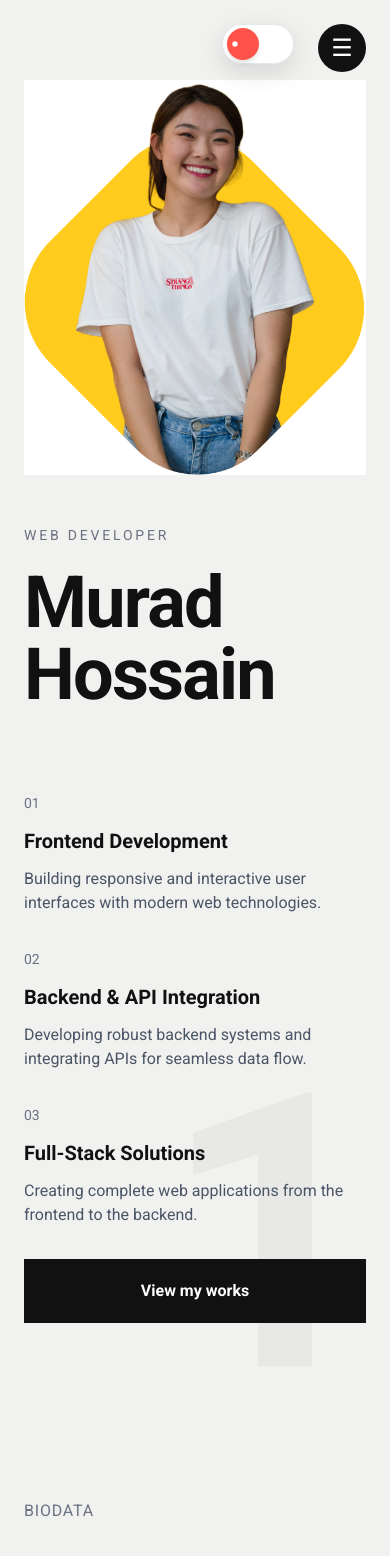
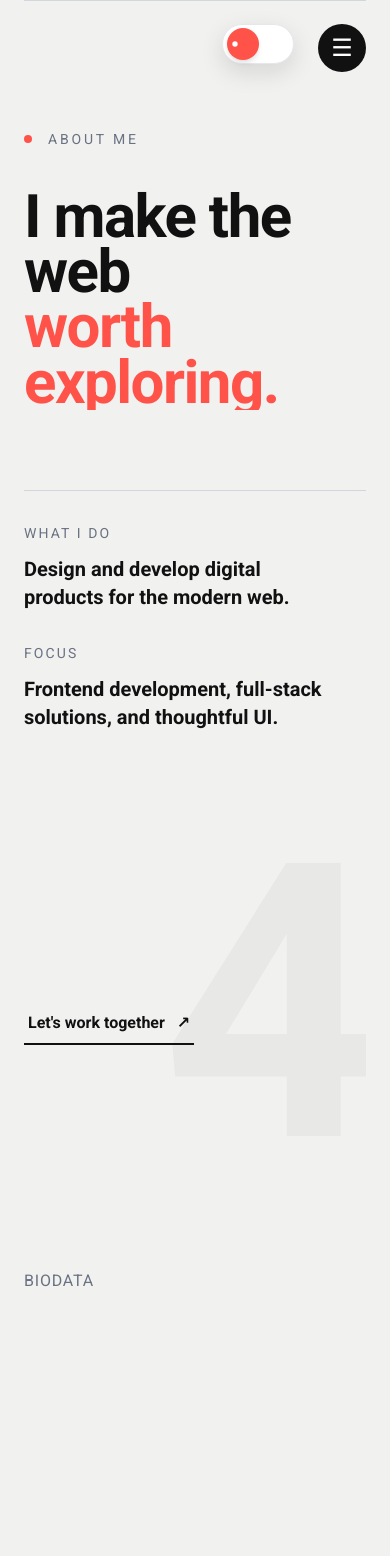
Before and after one commit to qtps/portfolio, a Next.js app: page /about in a window 390 px wide. Shown: the top 1556 px of the page. Built offline with nearby package versions, Linux system fonts and the light colour scheme.

Commit message:
overall performance improve

```diff
--- a/app/about/page.tsx
+++ b/app/about/page.tsx
@@ -1,10 +1,13 @@
-import { about as About } from '../../components/about';
-import { PageShell } from '../../components/page-shell';
+import About from '../../components/About';
+import { Biodata } from '../../components/Biodata';
 
-export default function AboutPage() {
+const page = () => {
   return (
-    <PageShell focusId="about">
+    <div>
       <About />
-    </PageShell>
+      <Biodata />
+    </div>
   );
-}
+};
+
+export default page;
--- a/app/experience/page.tsx
+++ b/app/experience/page.tsx
@@ -1,10 +1,5 @@
 import { ExperienceSection } from '../../components/experience-section';
-import { PageShell } from '../../components/page-shell';
 
 export default function ExperiencePage() {
-  return (
-    <PageShell focusId="experience">
-      <ExperienceSection />
-    </PageShell>
-  );
+  return <ExperienceSection />;
 }
--- a/app/page.tsx
+++ b/app/page.tsx
@@ -1,16 +1,18 @@
-import { about as About } from '../components/about';
 import { ContactSection } from '../components/contact-section';
 import { ExperienceSection } from '../components/experience-section';
 import { HeroSection } from '../components/hero-section';
 import { PortfolioSection } from '../components/portfolio-section';
+import Biodata from '../components/Biodata';
+import About from '../components/About';
 
 export default function Page() {
   return (
     <>
       <HeroSection />
-      <About />
       <ExperienceSection />
       <PortfolioSection />
+      <About />
+      <Biodata />
       <ContactSection />
     </>
   );
--- a/app/portfolio/page.tsx
+++ b/app/portfolio/page.tsx
@@ -1,10 +1,5 @@
 import { PortfolioSection } from '../../components/portfolio-section';
-import { PageShell } from '../../components/page-shell';
 
 export default function PortfolioPage() {
-  return (
-    <PageShell focusId="portfolio">
-      <PortfolioSection />
-    </PageShell>
-  );
+  return <PortfolioSection />;
 }
--- /dev/null
+++ b/components/About.tsx
@@ -0,0 +1,77 @@
+import { AnimatedHeading } from './animations/animated-heading';
+import { AnimatedStagger } from './animations/animated-stagger';
+import { SectionNumber } from './section-number';
+
+const About = () => {
+  return (
+    <section
+      id="about"
+      className="relative overflow-hidden border-t border-gray-300 py-32"
+    >
+      <SectionNumber number="04" />
+      <div className="relative z-10">
+        <AnimatedStagger
+          className="mb-10 flex items-center gap-4 text-sm tracking-[0.2em] text-gray-500 uppercase"
+          animateOnLoad
+        >
+          <span className="bg-coral h-2 w-2 rounded-full" />
+          <span>About me</span>
+        </AnimatedStagger>
+
+        <AnimatedHeading
+          as="h2"
+          className="text-ink max-w-5xl text-6xl leading-[0.92] font-bold tracking-tight md:text-9xl"
+          delay={0.1}
+        >
+          I make the web
+          <br />
+          <span className="text-coral">worth exploring.</span>
+        </AnimatedHeading>
+
+        <div className="mt-20 grid gap-12 border-t border-gray-300 pt-8 md:grid-cols-[0.7fr_1.3fr] md:gap-16">
+          <AnimatedStagger className="space-y-8" delay={0.2}>
+            <div>
+              <p className="text-sm tracking-[0.15em] text-gray-500 uppercase">
+                What I do
+              </p>
+              <p className="text-ink mt-3 max-w-xs text-xl leading-7 font-bold">
+                Design and develop digital products for the modern web.
+              </p>
+            </div>
+            <div>
+              <p className="text-sm tracking-[0.15em] text-gray-500 uppercase">
+                Focus
+              </p>
+              <p className="text-ink mt-3 max-w-xs text-xl leading-7 font-bold">
+                Frontend development, full-stack solutions, and thoughtful UI.
+              </p>
+            </div>
+          </AnimatedStagger>
+
+          <div>
+            <AnimatedHeading
+              as="p"
+              className="max-w-2xl text-xl leading-8 text-gray-600 md:text-2xl md:leading-9"
+              delay={0.25}
+            >
+              I help turn complex ideas into clear, responsive, and reliable web
+              experiences. From the first component to the final interaction, I
+              care about the details that make a product feel simple and natural
+              to use.
+            </AnimatedHeading>
+            <AnimatedStagger className="mt-10" delay={0.35} animateOnLoad>
+              <a
+                href="/contact"
+                className="text-ink border-ink hover:bg-ink inline-flex border-b-2 px-1 pb-2 font-bold transition-colors hover:text-white"
+              >
+                Let&apos;s work together <span className="ml-3">↗</span>
+              </a>
+            </AnimatedStagger>
+          </div>
+        </div>
+      </div>
+    </section>
+  );
+};
+
+export default About;
--- a/components/about.tsx
+++ b/components/Biodata.tsx
@@ -1,3 +1,6 @@
+import { AnimatedStagger } from './animations/animated-stagger';
+import { SectionNumber } from './section-number';
+
 type BiodataItem = {
   period: string;
   title: string;
@@ -95,19 +98,19 @@ function BiodataColumn({
   );
 }
 
-export function about() {
+export function Biodata() {
   return (
     <div className="pt-24 md:pt-32">
       <h2 className="pb-4 tracking-wider text-gray-500">BIODATA</h2>
       <div className="relative z-10 grid gap-20 md:grid-cols-2 md:gap-x-16 md:gap-y-24">
+        <SectionNumber number="05" />
         <BiodataColumn title="Education" items={education} />
         <BiodataColumn title="Experience" items={experience} />
         <BiodataColumn title="Interests" items={interests} />
         <BiodataColumn title="References" items={references} />
-        <SectionNumber number="02" />
       </div>
     </div>
   );
 }
-import { AnimatedStagger } from './animations/animated-stagger';
-import { SectionNumber } from './section-number';
+
+export default Biodata;
--- a/components/contact-section.tsx
+++ b/components/contact-section.tsx
@@ -153,14 +153,14 @@ export function ContactSection() {
 
   return (
     <section id="contact" className="relative overflow-hidden py-28">
-      <SectionNumber number="05" />
+      <SectionNumber number="06" />
       <div className="relative z-10">
         <SectionTitle eyebrow="Personal Info" title="Contact Me">
           Have a project in mind? Let&apos;s talk about how we can make it
           happen.
         </SectionTitle>
 
-        <AnimatedStagger className="reveal mt-12 grid gap-16 md:grid-cols-2">
+        <div className="reveal mt-12 grid gap-16 md:grid-cols-2">
           {/* Left Side: FAQ Section */}
           <div>
             <AnimatedStagger stagger={0.12}>
@@ -186,13 +186,19 @@ export function ContactSection() {
 
           {/* Right Side: Contact Form Section */}
           <div>
+            <AnimatedStagger>
               <h3 className="text-ink text-3xl leading-tight font-bold">
                 Feel free to send me a message or any word of appreciation.
               </h3>
+            </AnimatedStagger>
 
-            <form
-              onSubmit={submitContactForm}
-              className="mt-8 flex flex-col gap-4"
+            <form onSubmit={submitContactForm} className="mt-8">
+              <AnimatedStagger
+                className="flex flex-col gap-4"
+                delay={0.1}
+                stagger={0.1}
+                duration={0.55}
+                distance={20}
               >
                 <div>
                   <label htmlFor="contact-name" className="sr-only">
@@ -233,14 +239,17 @@ export function ContactSection() {
                     required
                   />
                 </div>
-
+                <div>
                   <button
                     type="submit"
                     disabled={isSubmitting}
-                className="w-full rounded-sm bg-[#1e232a] py-4 text-center font-semibold text-white transition hover:bg-black disabled:cursor-not-allowed disabled:opacity-60"
+                    className="bg-ink hover:bg-coral focus-visible:ring-coral w-full rounded-sm py-4 text-center font-semibold text-white transition-[background-color,transform] duration-200 hover:-translate-y-0.5 focus-visible:ring-2 focus-visible:ring-offset-2 focus-visible:outline-none disabled:cursor-not-allowed disabled:opacity-60 disabled:hover:translate-y-0"
                   >
                     {isSubmitting ? 'Sending...' : 'Submit'}
                   </button>
+                </div>
+              </AnimatedStagger>
+              <div className="mt-4 flex flex-col gap-4">
                 {formMessage && (
                   <output className="text-sm text-green-600">
                     {formMessage}
@@ -251,9 +260,10 @@ export function ContactSection() {
                     {formError}
                   </p>
                 )}
+              </div>
             </form>
           </div>
-        </AnimatedStagger>
+        </div>
       </div>
     </section>
   );
--- a/components/experience-section.tsx
+++ b/components/experience-section.tsx
@@ -13,7 +13,7 @@ export function ExperienceSection() {
   ];
   return (
     <section id="experience" className="relative overflow-hidden py-28">
-      <SectionNumber number="03" />
+      <SectionNumber number="02" />
       <div className="relative z-10">
         <SectionTitle
           eyebrow="Experience & skills"
--- a/components/portfolio-carousel.tsx
+++ b/components/portfolio-carousel.tsx
@@ -65,16 +65,19 @@ export function PortfolioCarousel({ items }: PortfolioCarouselProps) {
       return;
     }
 
-    dragDistance.current = event.clientX - dragStart.current;
+    const distance = event.clientX - dragStart.current;
+    dragDistance.current = distance;
 
-    if (Math.abs(dragDistance.current) > 8 && !isDragging) {
+    if (Math.abs(distance) > 8 && !isDragging) {
       setIsDragging(true);
       event.currentTarget.setPointerCapture(event.pointerId);
       event.preventDefault();
     }
 
-    setDragOffset(dragDistance.current);
-    if (Math.abs(dragDistance.current) > 8) {
+    const isAtFirstPage = activePage === 0 && distance > 0;
+    const isAtLastPage = activePage === pageCount - 1 && distance < 0;
+    setDragOffset(isAtFirstPage || isAtLastPage ? 0 : distance);
+    if (Math.abs(distance) > 8) {
       suppressClick.current = true;
     }
   };
@@ -124,7 +127,7 @@ export function PortfolioCarousel({ items }: PortfolioCarouselProps) {
         onDragStart={(event) => event.preventDefault()}
       >
         <div
-          className={`flex ${isDragging ? '' : 'transition-transform duration-500 ease-out'}`}
+          className={`flex ${isDragging ? '' : 'transition-transform duration-300 ease-out'}`}
           style={{
             gap: '2rem',
             transform: `translate3d(-${activePage * (cardWidth + 32) - dragOffset}px, 0, 0)`,
--- a/components/portfolio-section.tsx
+++ b/components/portfolio-section.tsx
@@ -7,7 +7,7 @@ import { PortfolioCarousel } from './portfolio-carousel';
 export function PortfolioSection() {
   return (
     <section id="portfolio" className="relative overflow-hidden py-28">
-      <SectionNumber number="04" />
+      <SectionNumber number="03" />
       <div className="relative z-10">
         <SectionTitle eyebrow="Some of my recent works" title="Portfolio">
           A selection of web interfaces, product experiences, and technical case
```
Also changed, not shown: public/logo.png. Lines whose indentation alone changed are shown as unchanged.
